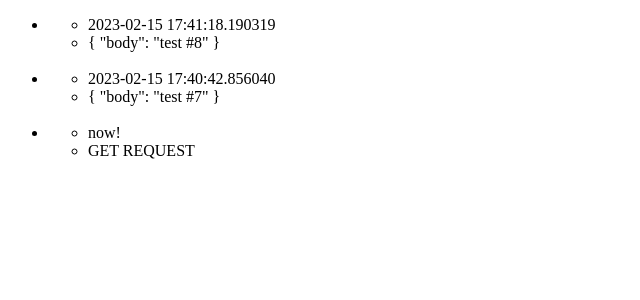
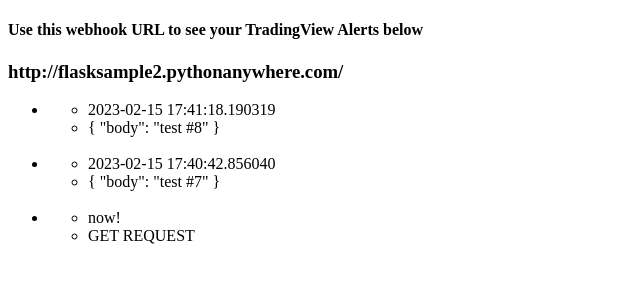
Before and after one commit to PraveenSpartacus/imageAPI, a Flask app: page /view-alerts in a window 1280 px wide. Shown: the top 300 px of the page, without its empty margins (0-640 px from the left). Run offline with Flask 2, Linux system fonts and the light colour scheme.

Commit message:
#6 - working

```diff
--- a/templates/view_alerts.html
+++ b/templates/view_alerts.html
@@ -7,6 +7,8 @@
     <title>Alert History</title>
 </head>
 <body>
+    <h4>Use this webhook URL to see your TradingView Alerts below</h4>
+    <h3>http://flasksample2.pythonanywhere.com/</h3>
     <ul>
         {% for alert in alerts %}
             <li>
```
